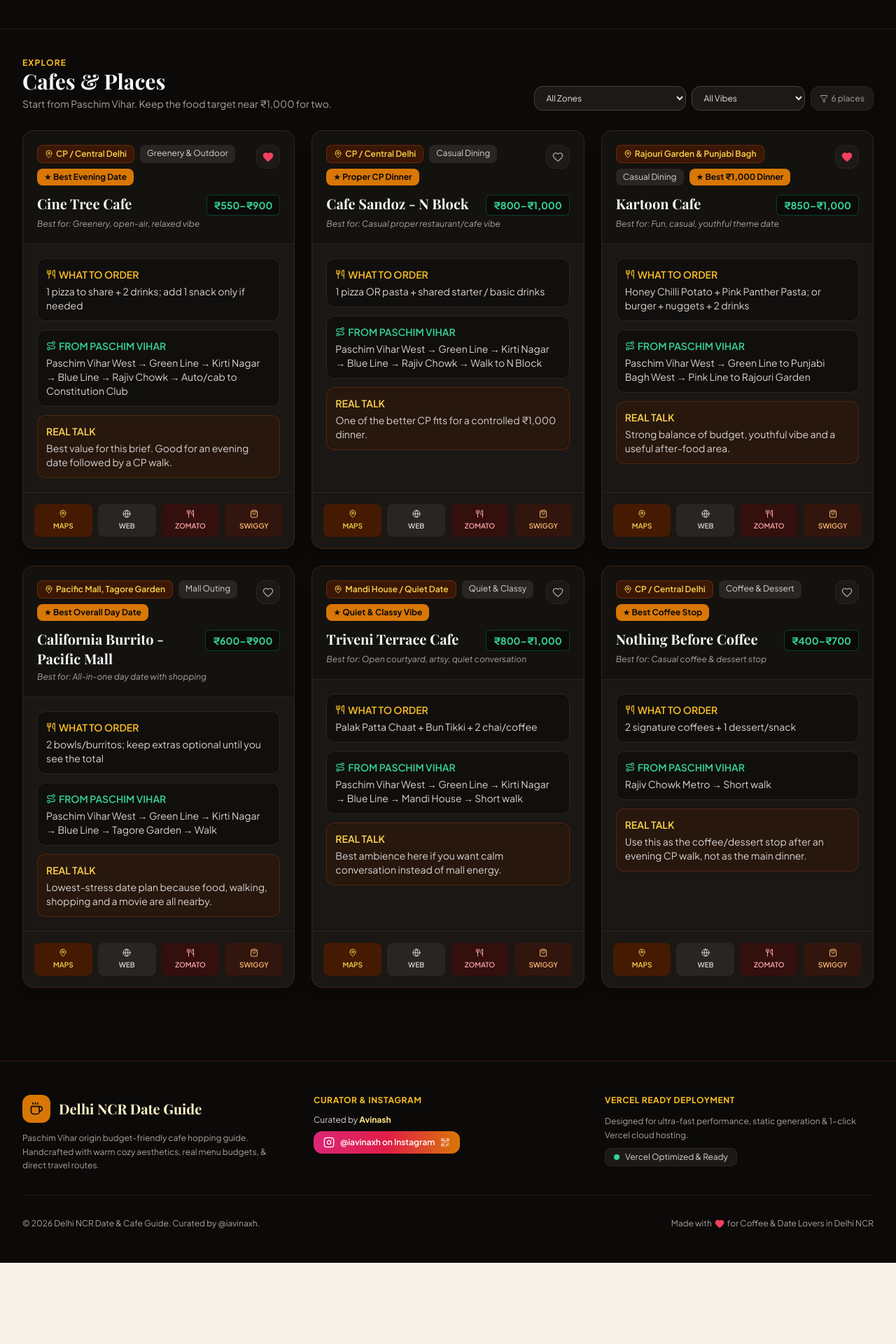
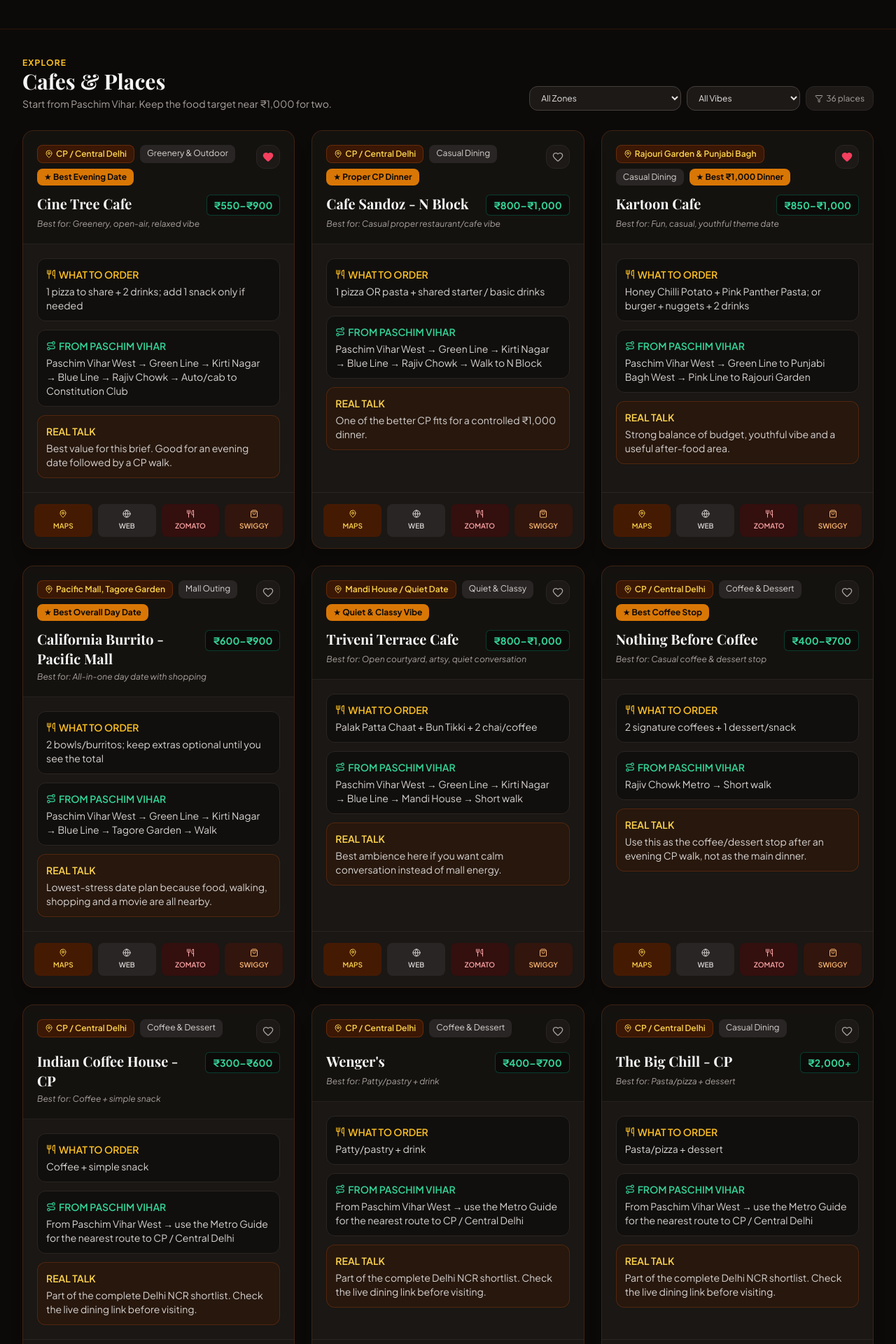
Before and after one commit to iavinaxh/delhi-cafe-hopping, a React (Vite) app: page / in a window 1280 px wide. Shown: the part 660-2580 px from the top of the page at 70% size. Before the commit the page ends 2464 px from the top, so only its background shows below. Built offline with nearby package versions, Linux system fonts and the light colour scheme; the HTML template or start-up script is replaced by a standard one; a web font is replaced by a local one.

Commit message:
Restore full 36-cafe directory and preserve detailed top picks

```diff
--- a/src/data/cafes.js
+++ b/src/data/cafes.js
@@ -1,7 +1,7 @@
-export const ZONES = ['All Zones','CP / Central Delhi','Rajouri Garden & Punjabi Bagh','Pacific Mall, Tagore Garden','Mandi House / Quiet Date'];
-export const VIBES = ['All Vibes','Best Overall Pick','Greenery & Outdoor','Quiet & Classy','Casual Dining','Mall Outing'];
+export const ZONES = ['All Zones','CP / Central Delhi','Rajouri Garden & Punjabi Bagh','Pacific Mall, Tagore Garden','Mandi House / Quiet Date','Vegas Mall, Dwarka','Paschim Vihar Local'];
+export const VIBES = ['All Vibes','Best Overall Pick','Greenery & Outdoor','Quiet & Classy','Casual Dining','Mall Outing','Coffee & Dessert'];
 
-export const cafesData = [
+const TOP_CAFES = [
   {id:'cine-tree',name:'Cine Tree Cafe',zone:'CP / Central Delhi',budget:'₹550–₹900',budgetCategory:'under-1000',bestFor:'Greenery, open-air, relaxed vibe',vibeTag:'Greenery & Outdoor',isTopPick:true,quickPickLabel:'Best Evening Date',whatToOrder:'1 pizza to share + 2 drinks; add 1 snack only if needed',metroRoute:'Paschim Vihar West → Green Line → Kirti Nagar → Blue Line → Rajiv Chowk → Auto/cab to Constitution Club',afterFood:'CP Inner Circle, Central Park, Janpath; dessert/coffee if budget remains',curatorTake:'Best value for this brief. Good for an evening date followed by a CP walk.',mapsUrl:'https://www.google.com/maps/search/?api=1&query=Cine+Tree+Cafe+Constitution+Club+CP+Delhi',zomatoUrl:'https://www.zomato.com/ncr/restaurants?q=Cine%20Tree%20Cafe%20CP%20Delhi',swiggyUrl:'https://www.swiggy.com/dineout/search?q=Cine%20Tree%20Cafe%20CP%20Delhi',websiteUrl:'https://www.constitutionclub.in'},
   {id:'cafe-sandoz',name:'Cafe Sandoz - N Block',zone:'CP / Central Delhi',budget:'₹800–₹1,000',budgetCategory:'under-1000',bestFor:'Casual proper restaurant/cafe vibe',vibeTag:'Casual Dining',isTopPick:true,quickPickLabel:'Proper CP Dinner',whatToOrder:'1 pizza OR pasta + shared starter / basic drinks',metroRoute:'Paschim Vihar West → Green Line → Kirti Nagar → Blue Line → Rajiv Chowk → Walk to N Block',afterFood:'CP Inner Circle / Central Park / Janpath stroll',curatorTake:'One of the better CP fits for a controlled ₹1,000 dinner.',mapsUrl:'https://www.google.com/maps/search/?api=1&query=Cafe+Sandoz+N+Block+Connaught+Place+Delhi',zomatoUrl:'https://www.zomato.com/ncr/restaurants?q=Cafe%20Sandoz%20Connaught%20Place',swiggyUrl:'https://www.swiggy.com/dineout/search?q=Cafe%20Sandoz%20Connaught%20Place',websiteUrl:'https://cafesandoz.com'},
   {id:'kartoon-cafe',name:'Kartoon Cafe',zone:'Rajouri Garden & Punjabi Bagh',budget:'₹850–₹1,000',budgetCategory:'under-1000',bestFor:'Fun, casual, youthful theme date',vibeTag:'Casual Dining',isTopPick:true,quickPickLabel:'Best ₹1,000 Dinner',whatToOrder:'Honey Chilli Potato + Pink Panther Pasta; or burger + nuggets + 2 drinks',metroRoute:'Paschim Vihar West → Green Line to Punjabi Bagh West → Pink Line to Rajouri Garden',afterFood:'Rajouri Garden market walk + ice cream/dessert',curatorTake:'Strong balance of budget, youthful vibe and a useful after-food area.',mapsUrl:'https://www.google.com/maps/search/?api=1&query=Kartoon+Cafe+J2%2F12+Rajouri+Garden+Delhi',zomatoUrl:'https://www.zomato.com/ncr/kartoon-cafe-rajouri-garden-new-delhi/book',swiggyUrl:'https://www.swiggy.com/restaurants/delhi/rajouri-garden/kartoon-cafe-529090/dineout'},
@@ -9,3 +9,52 @@
   {id:'triveni-terrace',name:'Triveni Terrace Cafe',zone:'Mandi House / Quiet Date',budget:'₹800–₹1,000',budgetCategory:'under-1000',bestFor:'Open courtyard, artsy, quiet conversation',vibeTag:'Quiet & Classy',isTopPick:true,quickPickLabel:'Quiet & Classy Vibe',whatToOrder:'Palak Patta Chaat + Bun Tikki + 2 chai/coffee',metroRoute:'Paschim Vihar West → Green Line → Kirti Nagar → Blue Line → Mandi House → Short walk',afterFood:'Mandi House arts district, then Kartavya Path / India Gate if weather permits',curatorTake:'Best ambience here if you want calm conversation instead of mall energy.',mapsUrl:'https://www.google.com/maps/search/?api=1&query=Triveni+Terrace+Cafe+Mandi+House+Delhi',zomatoUrl:'https://www.zomato.com/ncr/restaurants?q=Triveni%20Terrace%20Cafe%20Mandi%20House',swiggyUrl:'https://www.swiggy.com/dineout/search?q=Triveni%20Terrace%20Cafe%20Mandi%20House'},
   {id:'nbc-cp',name:'Nothing Before Coffee',zone:'CP / Central Delhi',budget:'₹400–₹700',budgetCategory:'under-700',bestFor:'Casual coffee & dessert stop',vibeTag:'Coffee & Dessert',isTopPick:true,quickPickLabel:'Best Coffee Stop',whatToOrder:'2 signature coffees + 1 dessert/snack',metroRoute:'Rajiv Chowk Metro → Short walk',afterFood:'Central Park / CP walk / Janpath street market',curatorTake:'Use this as the coffee/dessert stop after an evening CP walk, not as the main dinner.',mapsUrl:'https://www.google.com/maps/search/?api=1&query=Nothing+Before+Coffee+Connaught+Place+Delhi',zomatoUrl:'https://www.zomato.com/ncr/restaurants?q=Nothing%20Before%20Coffee%20CP',swiggyUrl:'https://www.swiggy.com/dineout/search?q=Nothing%20Before%20Coffee%20CP',websiteUrl:'https://nothingbeforecoffee.com'}
 ];
+
+const EXTRA_CAFES = [
+['Indian Coffee House - CP','₹300–₹600','Coffee + simple snack','CP / Central Delhi','Mohan Singh Place, Connaught Place'],
+["Wenger's",'₹400–₹700','Patty/pastry + drink','CP / Central Delhi','A-16, Inner Circle, Connaught Place'],
+['The Big Chill - CP','₹2,000+','Pasta/pizza + dessert','CP / Central Delhi','B-40, The Colonnade, Connaught Place'],
+['Somewhere Delhi','₹800–₹1,000','Shared starter + main','CP / Central Delhi','H-10, Connaught Place'],
+['Open House Cafe','₹1,000+','Shared main + basic drinks','CP / Central Delhi','C-37, Connaught Place'],
+['Farzi Cafe','₹1,500+','Higher-budget dinner','CP / Central Delhi','E-38/39, Inner Circle, Connaught Place'],
+['United Coffee House','₹1,500+','Special occasion','CP / Central Delhi','E-15, Inner Circle, Connaught Place'],
+['Caffe Tonino','₹1,000+','Pizza/pasta','CP / Central Delhi','H Block, Connaught Place'],
+['Rajouri House Cafe & Restro','₹800–₹1,000','Starter + main','Rajouri Garden & Punjabi Bagh','F-122, Highstreet, Rajouri Garden'],
+['Coffee Dates','₹800–₹1,000','2 drinks + shared pasta/pizza','Rajouri Garden & Punjabi Bagh','Major Sudesh Kumar Marg, Rajouri Garden'],
+['The Chocolate Room','₹500–₹1,000','Dessert + 2 coffees','Rajouri Garden & Punjabi Bagh','B-37, Vishal Enclave'],
+['Elia Kitchen & Bar','₹1,000+','Shared starter + main','Rajouri Garden & Punjabi Bagh','D-4, Ring Road, Rajouri Garden'],
+['ilios Rajouri Garden','₹2,000+','Premium meal','Rajouri Garden & Punjabi Bagh','C-6/1, Ring Road, Rajouri Garden'],
+["Nando's - Pacific Mall",'₹1,000+','Chicken + side','Pacific Mall, Tagore Garden','Pacific Mall, Tagore Garden'],
+['Diggin - Pacific Mall','₹900–₹1,200','Pizza/pasta + drinks','Pacific Mall, Tagore Garden','Pacific Mall, Tagore Garden'],
+['Gola Sizzlers - Pacific Mall','₹1,000+','One shared sizzler','Pacific Mall, Tagore Garden','Pacific Mall, Tagore Garden'],
+['Taco Bell - Pacific Mall','₹400–₹800','2 combos','Pacific Mall, Tagore Garden','Pacific Mall, Tagore Garden'],
+['Cafeteria & Co. - Pacific Mall','₹800–₹1,000','Shared main + drinks','Pacific Mall, Tagore Garden','Pacific Mall, Tagore Garden'],
+['Kenangan Coffee - Pacific Mall','₹400–₹800','2 coffees + dessert','Pacific Mall, Tagore Garden','Pacific Mall, Tagore Garden'],
+['Laidback Cafe - Vegas Mall','₹1,500+','Higher-budget meal','Vegas Mall, Dwarka','Vegas Mall, Sector 14, Dwarka'],
+["Jamie Oliver's Pizzeria",'₹2,000+','Pizza/pasta','Vegas Mall, Dwarka','Vegas Mall, Sector 14, Dwarka'],
+['YouMee - Vegas Mall','₹1,500+','Asian mains','Vegas Mall, Dwarka','Vegas Mall, Sector 14, Dwarka'],
+['Dwarka SOCIAL','₹1,500+','Shared food','Vegas Mall, Dwarka','Vegas Mall, Sector 14, Dwarka'],
+['Gola Sizzlers - Vegas Mall','₹1,000+','Shared sizzler','Vegas Mall, Dwarka','Vegas Mall, Sector 14, Dwarka'],
+['Kala Cafe','₹500–₹800','Coffee + snack','Mandi House / Quiet Date','IGNCA, Maan Singh Road'],
+['GUUNAAJ','₹700–₹1,000','Starter + main','Paschim Vihar Local','G-4, Pushkar Enclave, Paschim Vihar'],
+['Chaayos - Paschim Vihar','₹400–₹700','Chai + snack','Paschim Vihar Local','ARSS Mall, A Block, Paschim Vihar'],
+['Cofe Kala','₹400–₹700','2 coffees + snack','Paschim Vihar Local','B1 Market, A4 Block, Paschim Vihar'],
+['Dosa Coffee','₹400–₹700','Dosa + idli/vada','Paschim Vihar Local','A6/10, Paschim Vihar'],
+['Skippers CAFE','₹500–₹800','Pizza/pasta + drinks','Paschim Vihar Local','B2 Block, Paschim Vihar']
+];
+
+const slug = (name) => name.toLowerCase().replace(/[^a-z0-9]+/g,'-').replace(/^-|-$/g,'');
+const q = (s) => encodeURIComponent(s);
+const extra = EXTRA_CAFES.map(([name,budget,order,zone,address]) => ({
+  id:slug(name), name, zone, budget, budgetCategory:'under-1000', bestFor:order,
+  vibeTag: zone.includes('Mall') ? 'Mall Outing' : zone.includes('Mandi') ? 'Quiet & Classy' : name.includes('Coffee') || name.includes('Wenger') || name.includes('Chocolate') ? 'Coffee & Dessert' : 'Casual Dining',
+  isTopPick:false, quickPickLabel:'', whatToOrder:order,
+  metroRoute:`From Paschim Vihar West → use the Metro Guide for the nearest route to ${zone}`,
+  afterFood:'Explore the surrounding market, mall or nearby public area.',
+  curatorTake:'Part of the complete Delhi NCR shortlist. Check the live dining link before visiting.',
+  mapsUrl:`https://www.google.com/maps/search/?api=1&query=${q(name+', '+address+', Delhi')}`,
+  zomatoUrl:`https://www.zomato.com/ncr/restaurants?q=${q(name+' '+zone)}`,
+  swiggyUrl:`https://www.swiggy.com/dineout/search?q=${q(name+' '+zone)}`
+}));
+
+export const cafesData = [...TOP_CAFES, ...extra];
```
